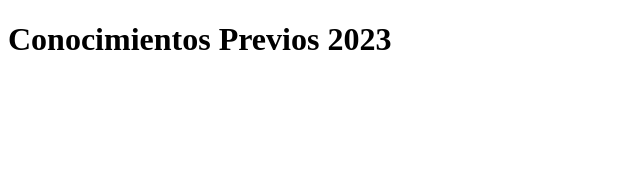
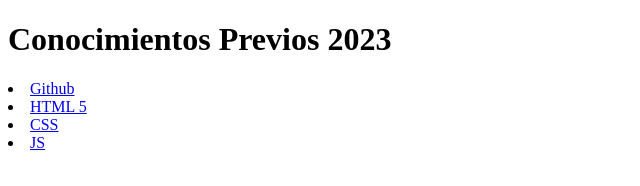
Before and after one commit to Tatiana1518/Conocimientos-previos_2023, a plain HTML site: page index.html in a window 1280 px wide. Shown: the whole page, without its empty margins (0-640 px from the left). Drawn offline with Linux system fonts and the light colour scheme.

Commit message:
Progreso

```diff
--- a/index.html
+++ b/index.html
@@ -8,6 +8,14 @@
 </head>
 <body>
     <h1>Conocimientos Previos 2023</h1>
-    <p></p>
+    <nav id desktop-nav>
+        <div>
+            <li><a href="#Github">Github</a></li>
+            <li><a href="#HTML 5">HTML 5</a></li>
+            <li><a href="#CSS">CSS</a></li>
+            <li><a href="#JS">JS</a></li>
+
+        </div>
+    </nav>
 </body>
 </html>
```
